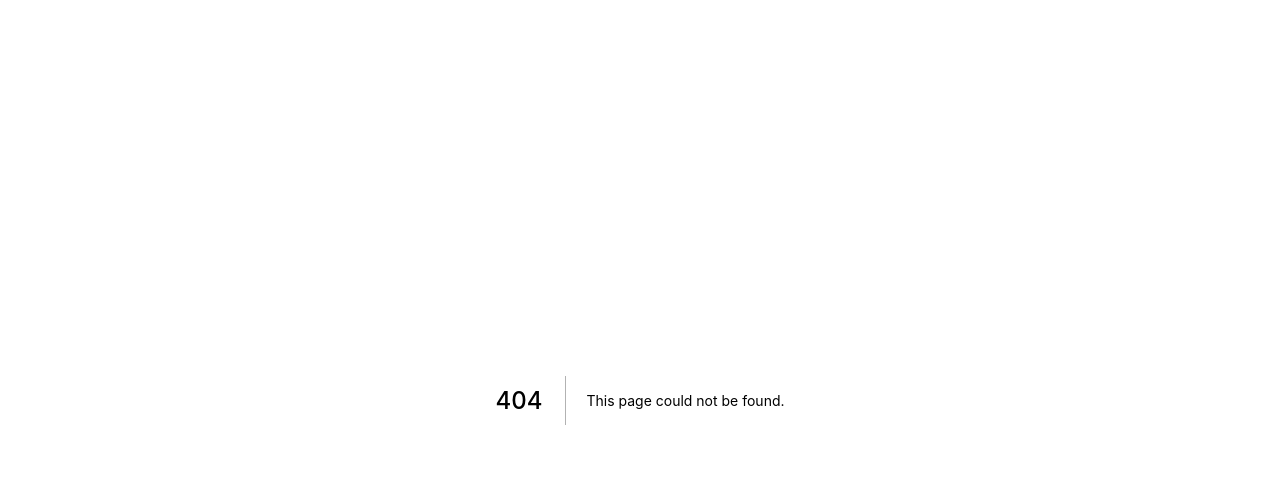
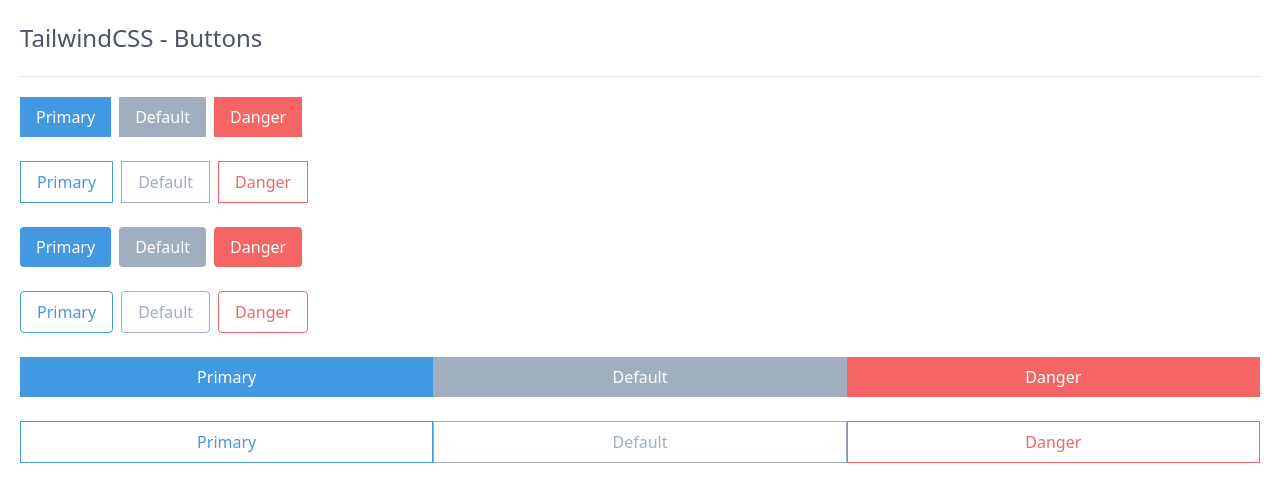
Before and after one commit to rzfury/rz-next-tailwind, a Next.js app: page /button in a window 1280 px wide. Before the commit this address had no page. Shown: the top 502 px of the page. Built offline with nearby package versions, Linux system fonts and the light colour scheme.

Commit message:
add button

```diff
--- a/global.d.ts
+++ b/global.d.ts
@@ -6,6 +6,13 @@
  */
 
 declare namespace RazorWindProps {
+  interface Button extends React.ButtonHTMLAttributes<HTMLButtonElement> {
+    children?: string | JSX.Element[];
+    role?: 'danger' | 'default' | 'primary';
+    outline?: boolean;
+    rounded?: boolean;
+    block?: boolean;
+  }
 
   namespace Card {
     interface Card {
--- /dev/null
+++ b/src/components/button.tsx
@@ -0,0 +1,14 @@
+import React from 'react';
+import conclass from '../utility/conclass';
+
+export default function Button(props: RazorWindProps.Button) {
+  const role = (() => {
+    switch(props.role) {
+      case 'danger': return conclass(props.outline ? 'border-red-500 text-red-500' : 'bg-red-500 text-white', 'hover:bg-red-600 hover:border-transparent');
+      case 'primary': return conclass(props.outline ? 'border-blue-500 text-blue-500' : 'bg-blue-500 text-white', 'hover:bg-blue-600 hover:border-transparent');
+      case 'default':
+      default: return conclass(props.outline ? 'border-gray-500 text-gray-500' : 'bg-gray-500 text-white', 'hover:bg-gray-600 hover:border-transparent');
+    }
+  })();
+  return <button {...props} className={conclass('px-4 py-2', role, props.block && 'block w-full', props.rounded && 'rounded', props.outline && 'border border-solid hover:text-white', 'transition-color ease-out duration-100')}>{props.children}</button>;
+}
--- /dev/null
+++ b/src/pages/button.tsx
@@ -0,0 +1,41 @@
+import React from 'react';
+import Button from '../components/button';
+
+export default function ExampleButton() {
+  return (
+    <div className="p-5">
+      <span className="text-gray-700 text-2xl">TailwindCSS - Buttons</span>
+      <hr className="my-5" />
+      <div className="flex gap-x-2 mb-6">
+        <Button role="primary">Primary</Button>
+        <Button role="default">Default</Button>
+        <Button role="danger">Danger</Button>
+      </div>
+      <div className="flex gap-x-2 mb-6">
+        <Button outline role="primary">Primary</Button>
+        <Button outline role="default">Default</Button>
+        <Button outline role="danger">Danger</Button>
+      </div>
+      <div className="flex gap-x-2 mb-6">
+        <Button rounded role="primary">Primary</Button>
+        <Button rounded role="default">Default</Button>
+        <Button rounded role="danger">Danger</Button>
+      </div>
+      <div className="flex gap-x-2 mb-6">
+        <Button rounded outline role="primary">Primary</Button>
+        <Button rounded outline role="default">Default</Button>
+        <Button rounded outline role="danger">Danger</Button>
+      </div>
+      <div className="flex gap-y-2 mb-6">
+        <Button block role="primary">Primary</Button>
+        <Button block role="default">Default</Button>
+        <Button block role="danger">Danger</Button>
+      </div>
+      <div className="flex gap-y-2">
+        <Button block outline role="primary">Primary</Button>
+        <Button block outline role="default">Default</Button>
+        <Button block outline role="danger">Danger</Button>
+      </div>
+    </div>
+  );
+}
```
